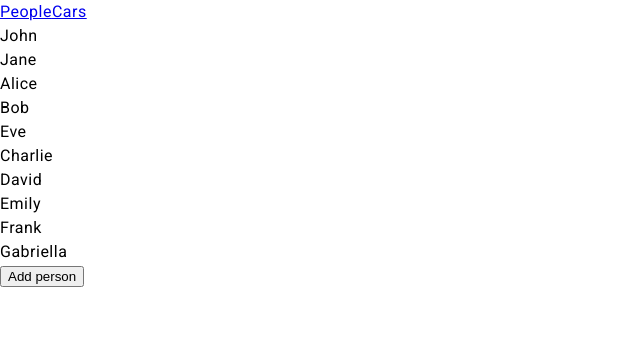
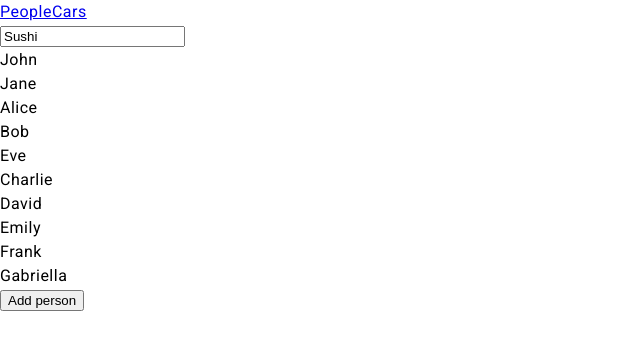
Before and after one commit to FedericoTudini/esercizio-node, an Angular app: page /people in a window 1280 px wide. Shown: the top 350 px of the page, without its empty margins (0-640 px from the left). Built offline with nearby package versions, Linux system fonts and the light colour scheme.

Commit message:
feat: create searchbar

```diff
--- a/src/app/components/people-list/people-list.component.html
+++ b/src/app/components/people-list/people-list.component.html
@@ -1,4 +1,5 @@
 <div>
+    <app-searchbar></app-searchbar>
     <div *ngFor="let person of data">
         {{ person.firstName }}
     </div>
--- a/src/app/components/people-list/people-list.component.ts
+++ b/src/app/components/people-list/people-list.component.ts
@@ -1,11 +1,12 @@
 import { Component, effect } from '@angular/core';
 import { PeopleService } from '../../services/people.service';
 import { CommonModule } from '@angular/common';
+import { SearchbarComponent } from "../searchbar/searchbar.component";
 
 @Component({
   selector: 'app-people-list',
   standalone: true,
-  imports: [CommonModule],
+  imports: [CommonModule, SearchbarComponent],
   templateUrl: './people-list.component.html',
   styleUrl: './people-list.component.scss'
 })
--- /dev/null
+++ b/src/app/components/searchbar/searchbar.component.html
@@ -0,0 +1 @@
+<input matInput placeholder="Ex. Pizza" value="Sushi">
```
Also changed, not shown: src/app/components/searchbar/searchbar.component.ts (added, +12 -0 lines), src/app/components/searchbar/searchbar.component.scss (added).
